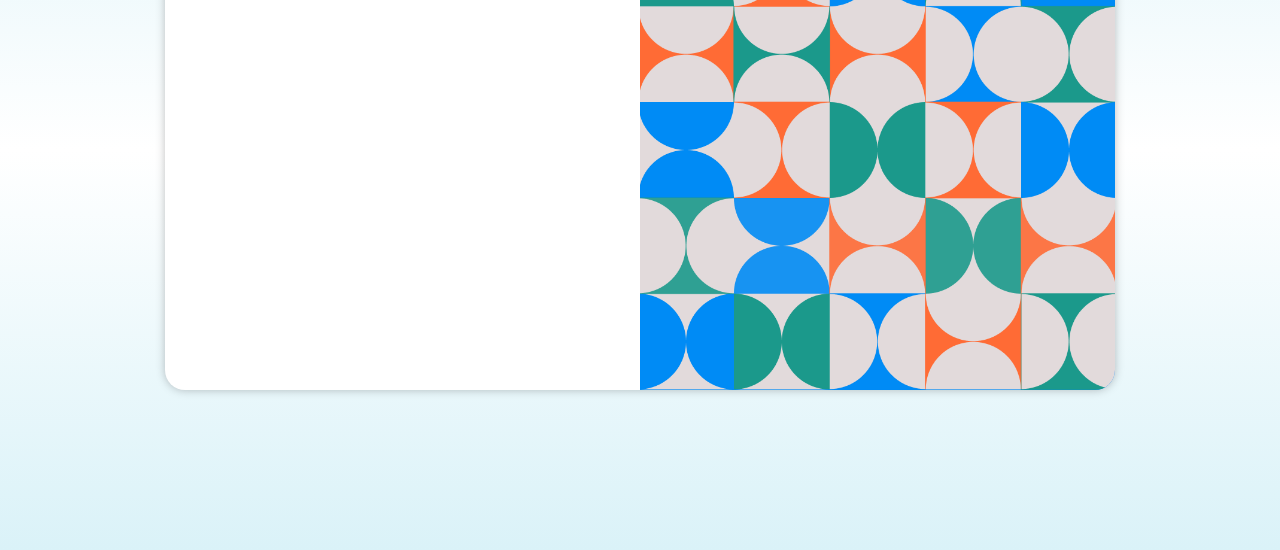
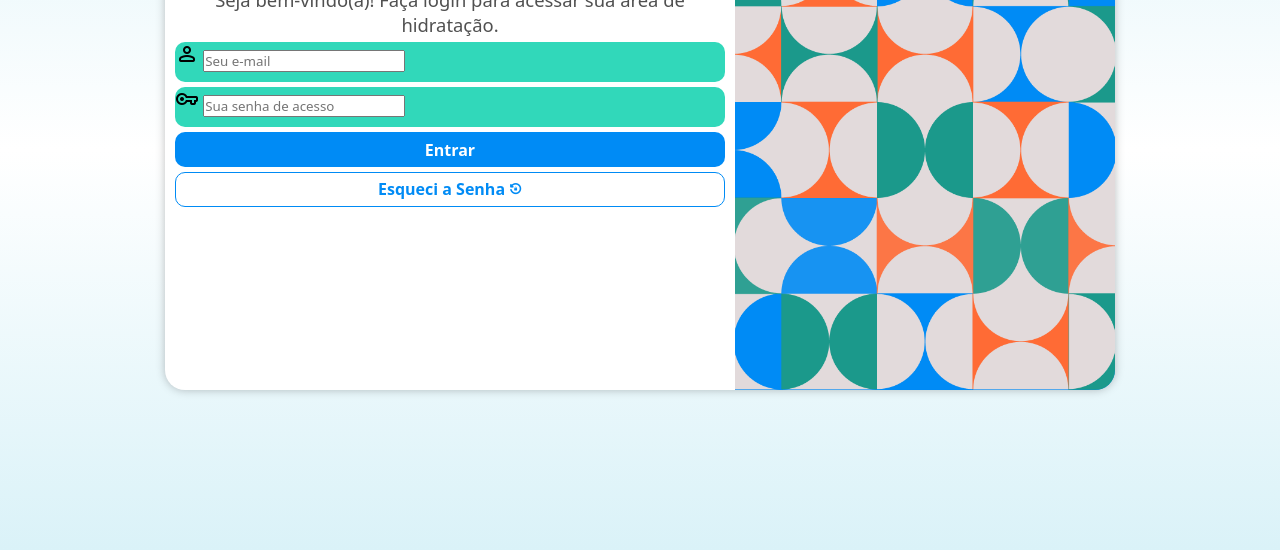
Before and after one commit to mateusluciano/projeto-login, a plain HTML site: page index.html in a window 1280 px wide. Shown: the part 250-800 px from the top of the page. Drawn offline with nearby package versions, Linux system fonts and the light colour scheme.

Commit message:
css form

```diff
--- a/estilos/media-queries.css
+++ b/estilos/media-queries.css
@@ -37,6 +37,15 @@
         height: 100%;
         float: right;
     }
+    div#formulario > h1 {
+        text-align: center;
+        margin-bottom: 10px;
+        font-size: 2.35em;
+    }
+    div#formulario > p {
+        font-size: 1.05em;
+        text-align: center;
+    }
 }
 
 @media screen and (min-width: 992px) {
@@ -48,15 +57,25 @@
         height: 480px;
     }
     section#login > div#imagem {
-        width: 50%;
+        width: 40%;
         height: 100%;
         float: right;
 
         background-image: url(../imagens/img.png);
     }
     section#login > div#formulario {
-        width: 50%;
+        width: 60%;
         height: 100%;
         float: left;
     }
+
+    div#formulario > h1 {
+        text-align: center;
+        margin-bottom: 10px;
+        font-size: 2.65em;
+    }
+    div#formulario > p {
+        font-size: 1.15em;
+        text-align: center;
+    }
 }
--- a/estilos/style.css
+++ b/estilos/style.css
@@ -60,3 +60,78 @@ section#login > div#formulario {
     padding: 10px;
     display: block;
 }
+
+div#formulario > h1 {
+    text-align: center;
+    margin-bottom: 10px;
+    color: #353535;
+}
+div#formulario > p {
+    font-size: 0.8em;
+    color: #505050;
+}
+
+form > div.campo {
+    background-color: #31d8ba;
+    display: block;
+    width: 100%;
+    height: 40px;
+    border-radius: 10px;
+    margin: 5px 0px;
+}
+
+form label {
+    display: none;
+}
+form > input[type=submit] {
+    display: block;
+    width: 100%;
+    height: 35px;
+
+    font-size: 1em;
+    border: none;
+    border-radius: 10px;
+
+    background-color: #008BF5;
+    color: white;
+    font-weight: bold;
+    cursor: pointer;
+}
+form > input[type=submit]:hover {
+    background-color: #0061ac;
+}
+form > input[type=submit]:active {
+    background-color: #DAF2F8;
+    color: #008BF5;
+}
+form > a.botao {
+    display: block;
+    width: 100%;
+    height: 35px;
+    padding-top: 5px;
+    margin-top: 5px;
+
+    font-size: 1em;
+    border: 1.85px solid #008BF5;
+    border-radius: 10px;
+
+    text-align: center;
+    text-decoration: none;
+
+    background-color: #fff;
+    color: #008BF5;
+    font-weight: bold;
+}
+form > a.botao > span {
+    font-size: 0.8em;
+    font-weight: bold;
+}
+form > a.botao:hover {
+    background-color: #0061ac;
+    color: white;
+}
+form > a.botao:active {
+    background-color: #DAF2F8;
+    border: none;
+    color: #008BF5;
+}
--- a/index.html
+++ b/index.html
@@ -5,9 +5,11 @@
     <meta http-equiv="X-UA-Compatible" content="IE=edge">
     <meta name="viewport" content="width=device-width, initial-scale=1.0">
     <title>Login</title>
+    <link rel="stylesheet" href="https://fonts.googleapis.com/css2?family=Material+Symbols+Rounded:opsz,wght,FILL,GRAD@20..48,100..700,0..1,-50..200" />
     <link rel="stylesheet" href="estilos/style.css" media="all">
     <link rel="shortcut icon" href="imagens/favicon.png" type="image/x-icon">
     <link rel="stylesheet" href="estilos/media-queries.css">
+
 </head>
 <body>
     <main>
@@ -19,8 +21,24 @@
                 <h1>Login</h1>
                 <p>Seja bem-vindo(a)! Faça login para acessar sua área de hidratação.</p>
 
-                <form action="login.php" method="post">
+                <form action="login.php" method="post" autocomplete="on">
 
+                    <div class="campo">
+                        <span class="material-symbols-rounded">
+                            person
+                        </span>
+                        <input type="email" name="login" id="ilogin" required placeholder="Seu e-mail" autocomplete="email" minlength="6" maxlength="50">
+                        <label for="ilogin">Login</label>
+                    </div>
+                    <div class="campo">
+                        <span class="material-symbols-rounded">
+                            vpn_key
+                        </span>
+                        <input type="password" name="sen" id="isen" required placeholder="Sua senha de acesso" autocomplete="current-password" minlength="8" maxlength="24">
+                        <label for="isen">Senha</label>
+                    </div>
+                    <input type="submit" value="Entrar">
+                    <a class="botao" href="#">Esqueci a Senha <span class="material-symbols-rounded">lock_reset</span></a>
                 </form>
             </div>
         </section>
```
